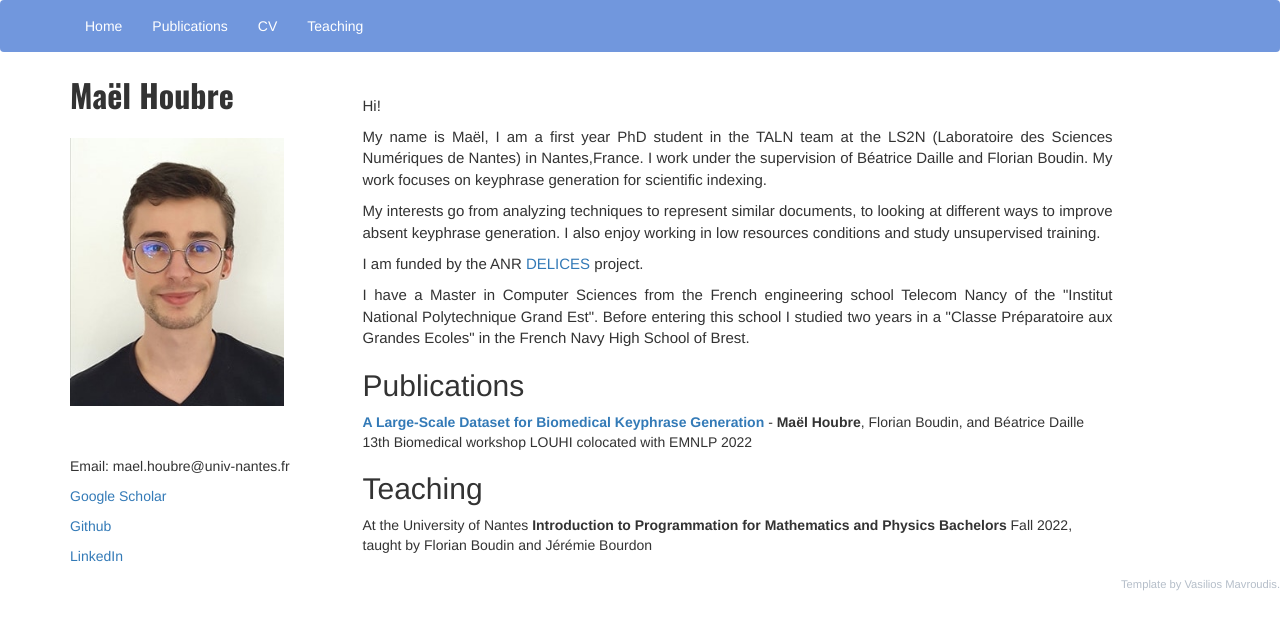
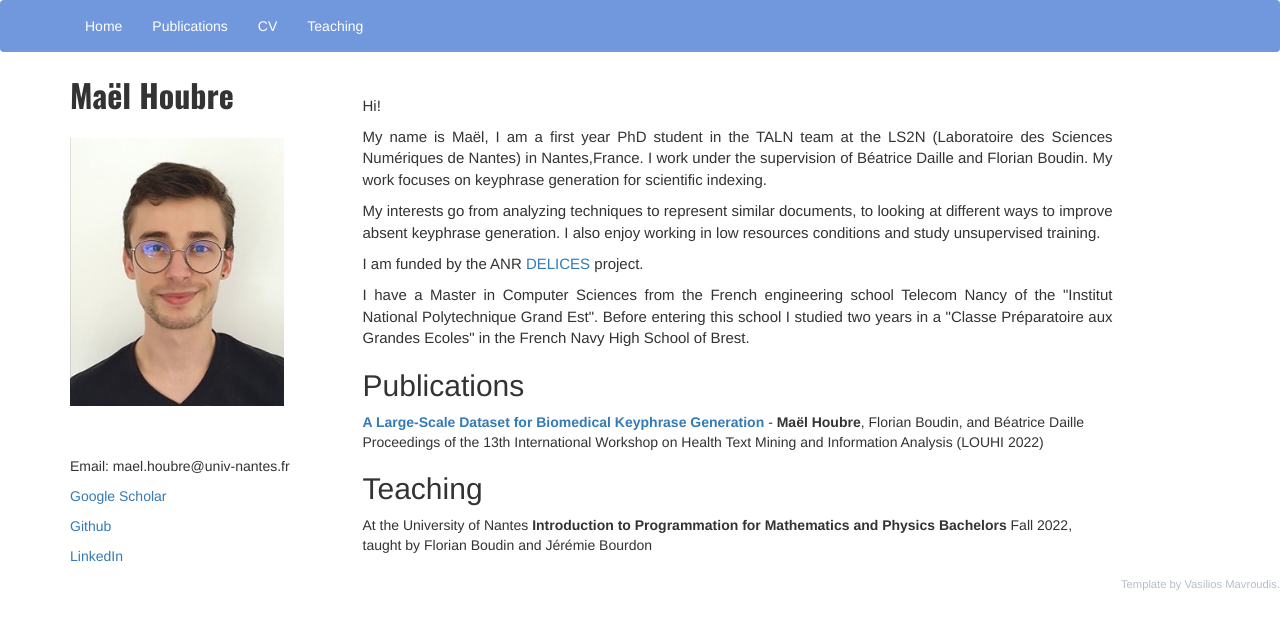
Before and after one commit to MHoubre/mhoubre.github.io, a plain HTML site: page index.html in a window 1280 px wide. Drawn offline with nearby package versions, Linux system fonts and the light colour scheme.

Commit message:
Update index.html

```diff
--- a/index.html
+++ b/index.html
@@ -60,7 +60,7 @@
                   <a href="">
                   A Large-Scale Dataset for Biomedical Keyphrase Generation</a> </b> -
                    <b>Maël Houbre</b>, Florian Boudin, and Béatrice Daille
-                   13th Biomedical workshop LOUHI colocated with EMNLP 2022</p>
+                   Proceedings of the 13th International Workshop on Health Text Mining and Information Analysis (LOUHI 2022)</p>
                   <p></p>
 
               </div>
```
